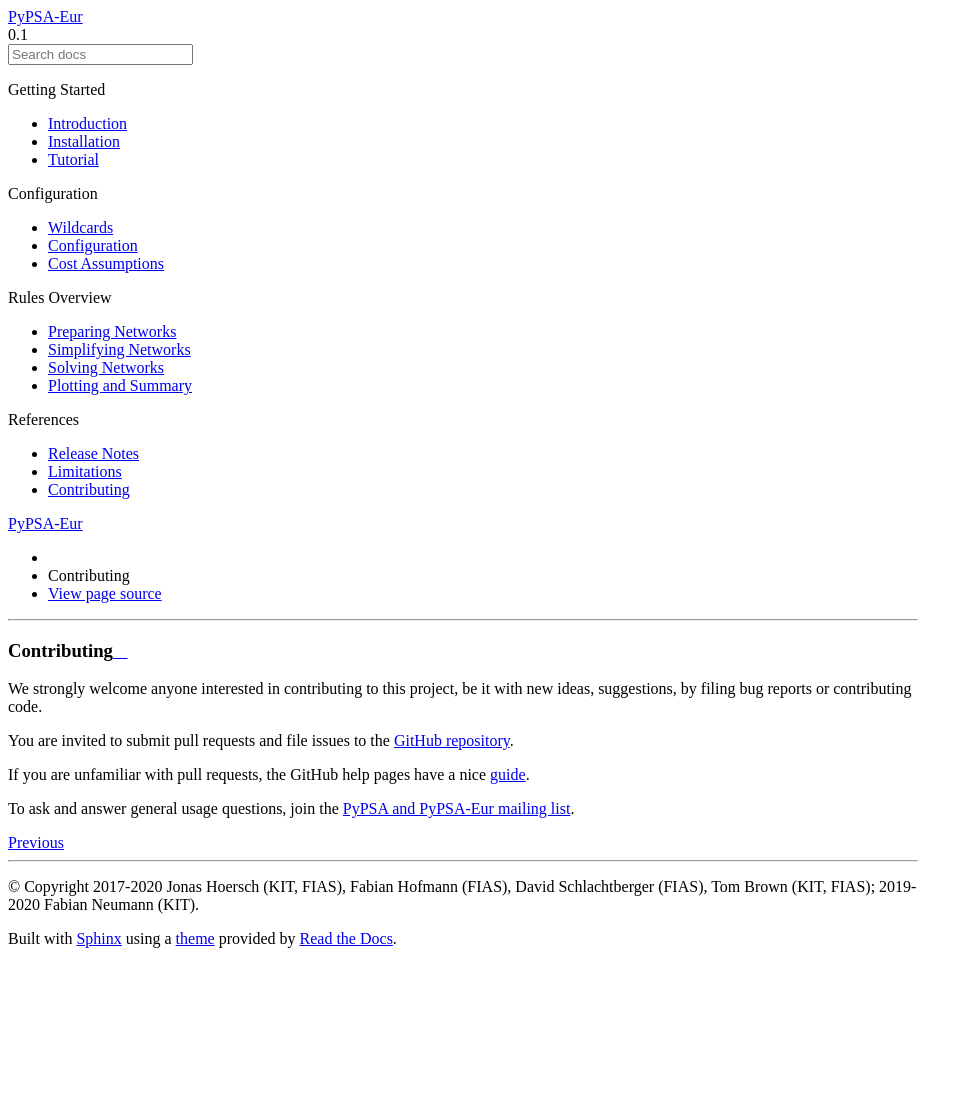
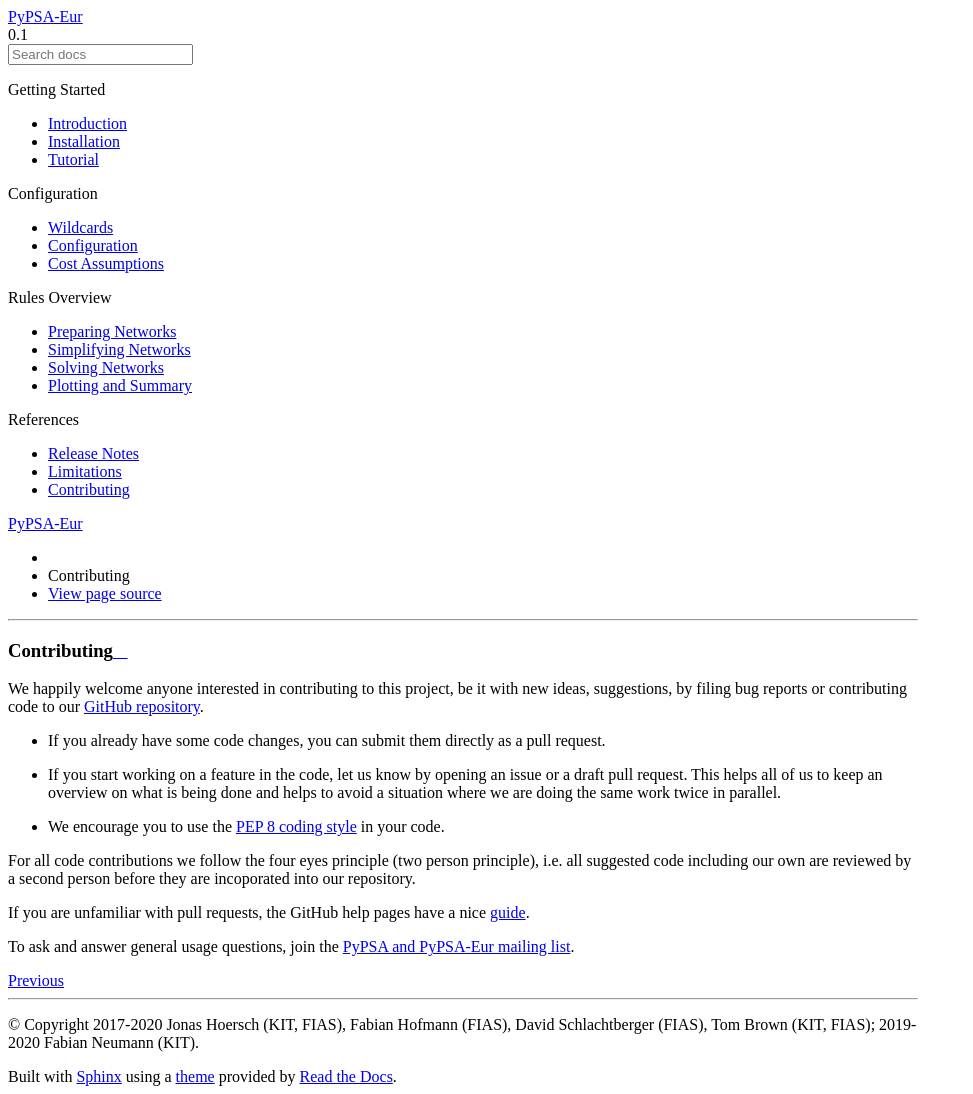
Before and after one commit to PyPSA/PyPSA, a Sphinx documentation site: the page built from doc/contributing.rst, in a window 1280 px wide. Shown: the whole page, without its empty margins (0-973 px from the left). Built offline with Sphinx 7.4.7 and the Read the Docs theme 2.0.0, drawn with Linux system fonts in a browser that asks for light colours; before the commit the page ends 956 px from its top, so only the background shows below that.

Commit message:
Add information on PRs to contribution guidelines. (#151)

```diff
--- a/doc/contributing.rst
+++ b/doc/contributing.rst
@@ -2,10 +2,18 @@
 Contributing
 #######################
 
-We strongly welcome anyone interested in contributing to this project,
-be it with new ideas, suggestions, by filing bug reports or contributing code.
+We happily welcome anyone interested in contributing to this project,
+be it with new ideas, suggestions, by filing bug reports or contributing code
+to our `GitHub repository <https://github.com/PyPSA/PyPSA-Eur>`_.
 
-You are invited to submit pull requests and file issues to the `GitHub repository <https://github.com/PyPSA/PyPSA-Eur>`_.
+* If you already have some code changes, you can submit them directly as a pull request.
+* If you start working on a feature in the code, let us know by opening an issue or a draft pull request.
+  This helps all of us to keep an overview on what is being done and helps to avoid a situation where we
+  are doing the same work twice in parallel.
+* We encourage you to use the `PEP 8 coding style <https://www.python.org/dev/peps/pep-0008/>`_ in your code.
+
+For all code contributions we follow the four eyes principle (two person principle), i.e. all suggested code
+including our own are reviewed by a second person before they are incoporated into our repository.
 
 If you are unfamiliar with pull requests, the GitHub help pages have a nice `guide <https://help.github.com/en/articles/about-pull-requests>`_.
 
```
